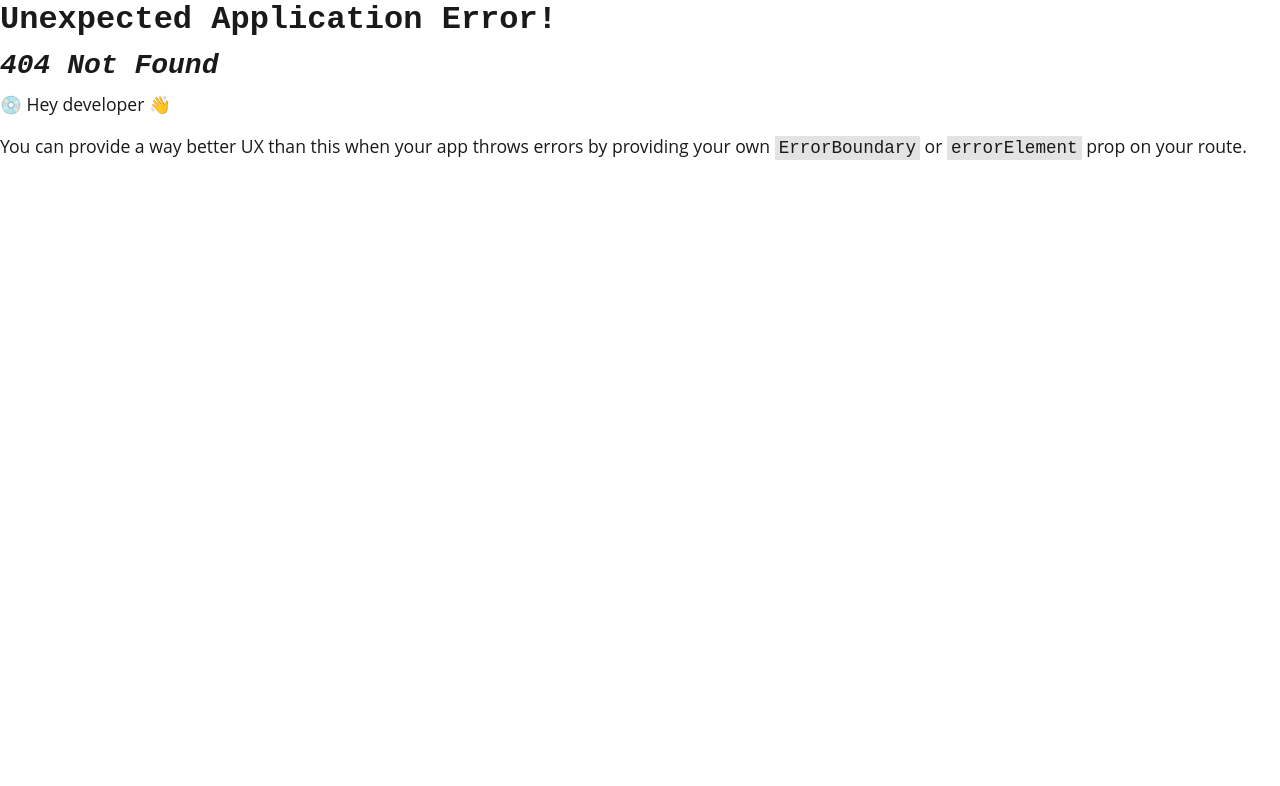
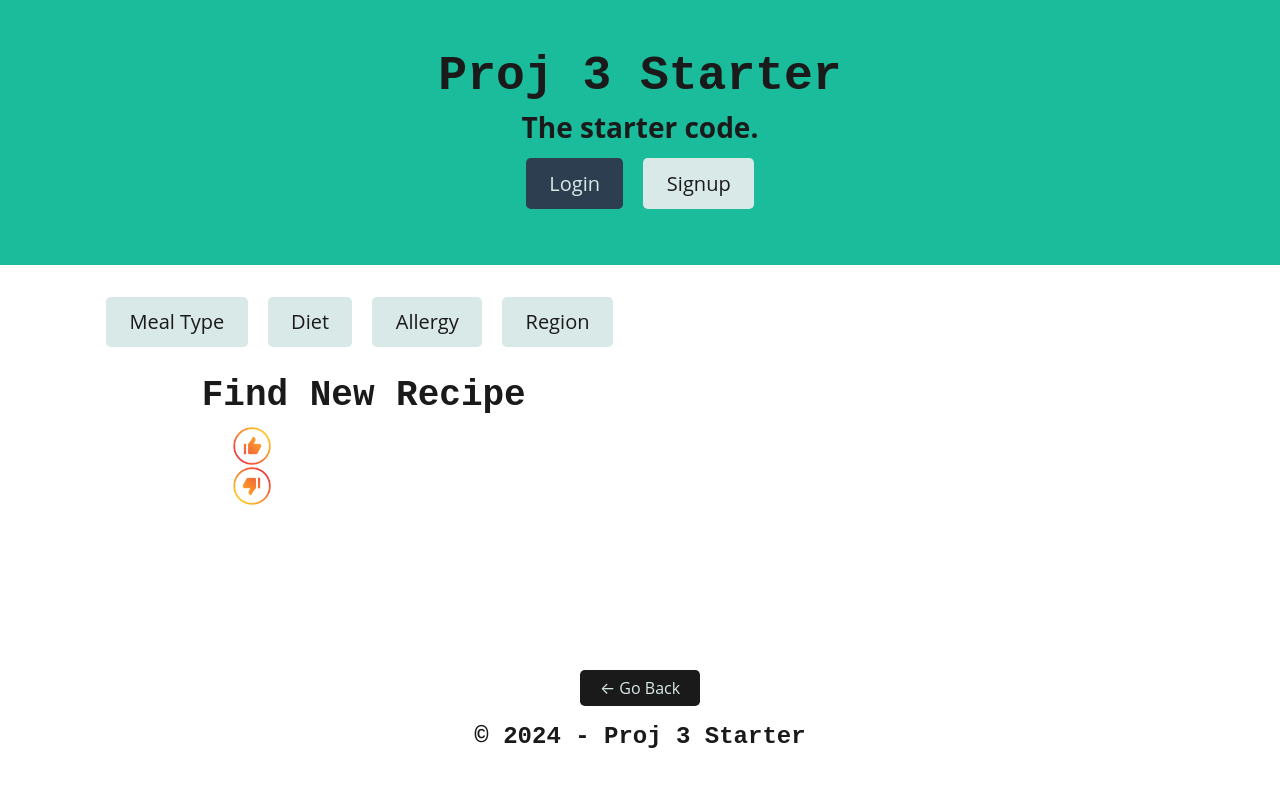
Before and after one commit to rhansen27/cookbot, a React (Vite) app in the folder client/: page /NewRecipe in a window 1280 px wide. Before the commit this address had no page. Shown: the top 786 px of the page. Built offline with nearby package versions, Linux system fonts and the light colour scheme.

Commit message:
Added pages

```diff
--- /dev/null
+++ b/client/src/components/Filter/index.jsx
@@ -0,0 +1,20 @@
+const Filter = () => {
+    return (
+        <div>
+            <button className="btn btn-lg btn-light m-2">
+                Meal Type
+            </button>
+            <button className="btn btn-lg btn-light m-2">
+                Diet
+            </button>
+            <button className="btn btn-lg btn-light m-2">
+                Allergy
+            </button>
+            <button className="btn btn-lg btn-light m-2">
+                Region
+            </button>
+        </div>
+    );
+};
+
+  export default Filter;
--- a/client/src/components/Header/index.jsx
+++ b/client/src/components/Header/index.jsx
@@ -24,6 +24,15 @@ const Header = () => {
               <Link className="btn btn-lg btn-primary m-2" to="/me">
                 View My Profile
               </Link>
+              <Link className="btn btn-lg btn-primary m-2" to="/AddRecipe">
+                Add Recipe
+              </Link>
+              <Link className="btn btn-lg btn-primary m-2" to="/FindIngredients">
+                Find Recipe with Ingredients
+              </Link>
+              <Link className="btn btn-lg btn-primary m-2" to="/NewRecipe">
+                Find New Recipe
+              </Link>
               <button className="btn btn-lg btn-light m-2" onClick={logout}>
                 Logout
               </button>
--- /dev/null
+++ b/client/src/pages/AddRecipe.jsx
@@ -0,0 +1,13 @@
+const AddRecipe = () => {
+  return (
+    <main>
+      <div className="flex-row justify-center">
+        <div className="col-12 col-md-10 my-3">
+          <h1>Add Recipe</h1>
+        </div>
+      </div>
+    </main>
+  );
+};
+
+export default AddRecipe;
--- /dev/null
+++ b/client/src/pages/FindIngredients.jsx
@@ -0,0 +1,13 @@
+const FindIngredient = () => {
+  return (
+    <main>
+      <div className="flex-row justify-center">
+        <div className="col-12 col-md-10 my-3">
+          <h1>Find Recipe with Ingredients</h1>
+        </div>
+      </div>
+    </main>
+  );
+};
+
+export default FindIngredient;
--- /dev/null
+++ b/client/src/pages/NewRecipe.jsx
@@ -0,0 +1,20 @@
+import LikeButton from "../components/Likebutton";
+import DislikeButton from "../components/DislikeButton";
+import Filter from "../components/Filter";
+
+const NewRecipe = () => {
+  return (
+    <main>
+      <Filter />
+      <div className="flex-row justify-center">
+        <div className="col-12 col-md-10 my-3">
+          <h1>Find New Recipe</h1>
+          <LikeButton />
+          <DislikeButton />
+        </div>
+      </div>
+    </main>
+  );
+};
+
+export default NewRecipe;
```
Also changed, not shown: client/src/main.jsx (+12 -0 lines).
